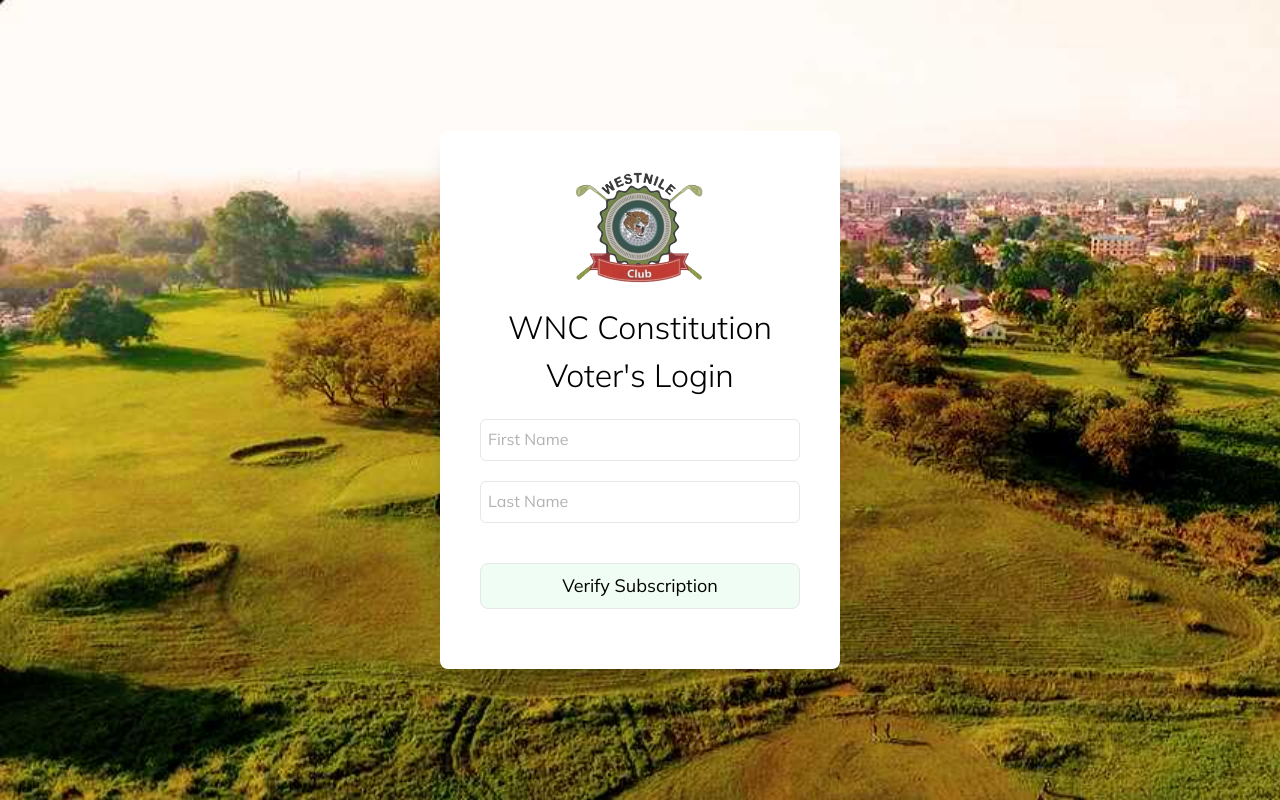
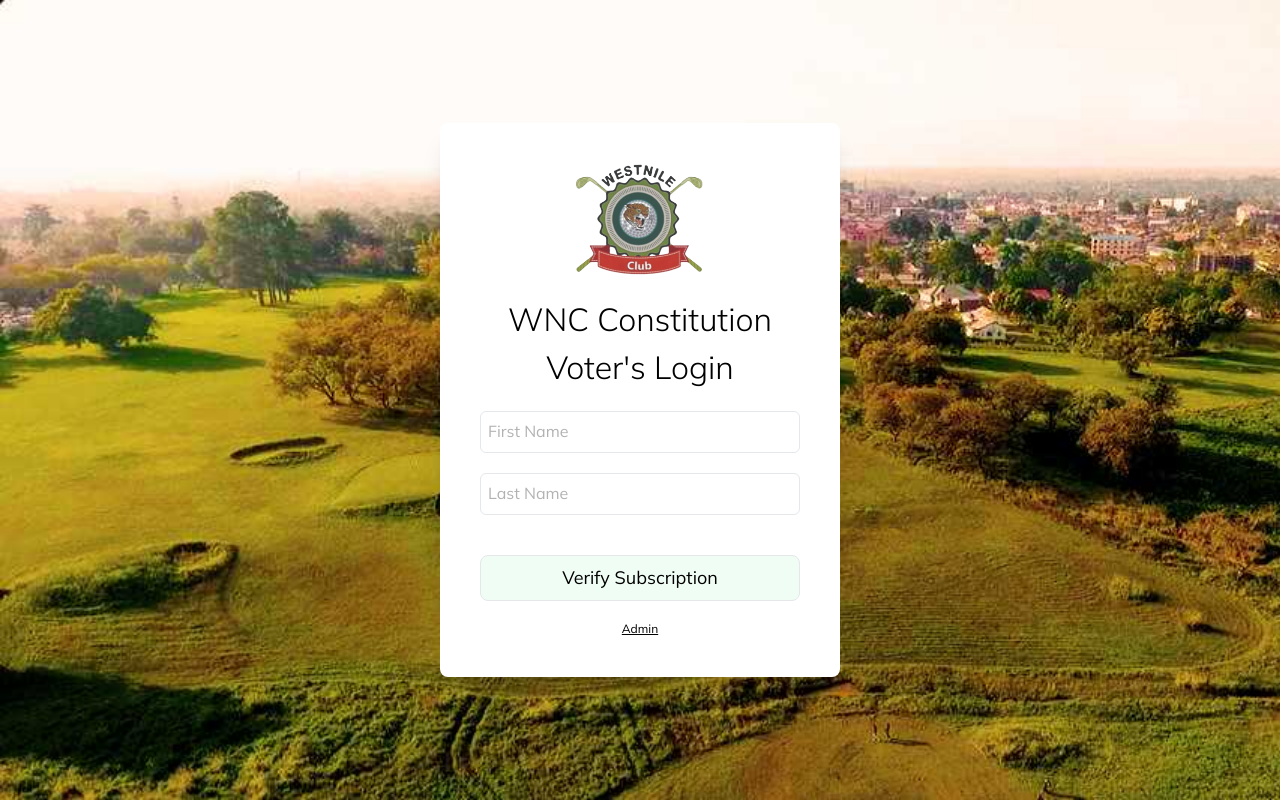
Before and after one commit to Orijadribo/wnc-voting-system, a React (Create React App) app: page / in a window 1280 px wide. Built offline with nearby package versions, Linux system fonts and the light colour scheme; no server answers; the database is empty.

Commit message:
Admin panel

```diff
--- a/src/App.js
+++ b/src/App.js
@@ -4,11 +4,13 @@ import Login from './pages/login/Login';
 import Section from './pages/sections/Section';
 import Finish from './pages/finish/Finish';
 import Verification from './pages/login/Verification';
+import AdminPanel from './pages/admin/AdminPanel';
 
 function App() {
   const [firstName, setFirstName] = useState('');
   const [lastName, setLastName] = useState('');
   const [userDocId, setUserDocId] = useState(null);
+  const [user, setUser] = useState('');
 
   return (
     <div className='font-mulish'>
@@ -22,6 +24,7 @@ function App() {
                 setFirstName={setFirstName}
                 lastName={lastName}
                 setLastName={setLastName}
+                setUser={setUser}
               />
             }
           />
@@ -32,9 +35,11 @@ function App() {
                 firstName={firstName}
                 lastName={lastName}
                 setUserDocId={setUserDocId}
+                user={user}
               />
             }
           />
+          <Route path='/adminpanel' element={<AdminPanel />} />
           <Route
             path='/section_one'
             element={
--- /dev/null
+++ b/src/pages/admin/AdminPanel.jsx
@@ -0,0 +1,9 @@
+import React from 'react'
+
+const AdminPanel = () => {
+  return (
+    <div>AdminPanel</div>
+  )
+}
+
+export default AdminPanel
--- a/src/pages/login/Login.jsx
+++ b/src/pages/login/Login.jsx
@@ -8,7 +8,7 @@ import { BiSolidHide } from 'react-icons/bi';
 import { BiShow } from 'react-icons/bi';
 import LoginModal from './LoginModal';
 
-const Login = ({ firstName, lastName, setUserDocId }) => {
+const Login = ({ firstName, lastName, setUserDocId, user }) => {
   const [username, setUsername] = useState('');
   const [password, setPassword] = useState('');
   const [isChecked, setIsChecked] = useState(false);
@@ -26,6 +26,12 @@ const Login = ({ firstName, lastName, setUserDocId }) => {
   const handleLogin = async (e) => {
     e.preventDefault();
     setError('');
+
+    //Incase user is admin
+    if (user === 'admin') {
+      setIsChecked(true);
+      navigate('/adminpanel')
+    }
 
     try {
       // Fetch the email associated with the username from Firestore
--- a/src/pages/login/Verification.jsx
+++ b/src/pages/login/Verification.jsx
@@ -2,10 +2,16 @@ import React, { useState, useEffect } from 'react';
 import { WNC_course, WNGC_logo } from '../../assets';
 import { db } from '../../api/firebaseConfig';
 import { getDocs, collection } from 'firebase/firestore';
-import { useNavigate } from 'react-router-dom';
+import { Link, useNavigate } from 'react-router-dom';
 import VerificationModal from './VerificationModal';
 
-const Verification = ({ firstName, setFirstName, lastName, setLastName }) => {
+const Verification = ({
+  firstName,
+  setFirstName,
+  lastName,
+  setLastName,
+  setUser,
+}) => {
   const [labelClass, setLabelClass] = useState({
     firstName: 'absolute top-2 left-2 bg-white text-[#b2b2b2] cursor-text',
     lastName: 'absolute top-2 left-2 bg-white text-[#b2b2b2] cursor-text',
@@ -71,6 +77,12 @@ const Verification = ({ firstName, setFirstName, lastName, setLastName }) => {
     }
   };
 
+  //Incase user is admin
+  const handleAdmin = () => {
+    setUser('admin');
+    navigate('/login');
+  };
+
   return (
     <div
       className='flex items-center justify-center w-screen m-auto h-screen bg-[#F4F6F9]'
@@ -131,6 +143,9 @@ const Verification = ({ firstName, setFirstName, lastName, setLastName }) => {
             Verify Subscription
           </button>
         </form>
+        <div onClick={handleAdmin} className='cursor-pointer underline text-xs'>
+          Admin
+        </div>
       </div>
       <div className='z-40'>
         {showModal && (
```
